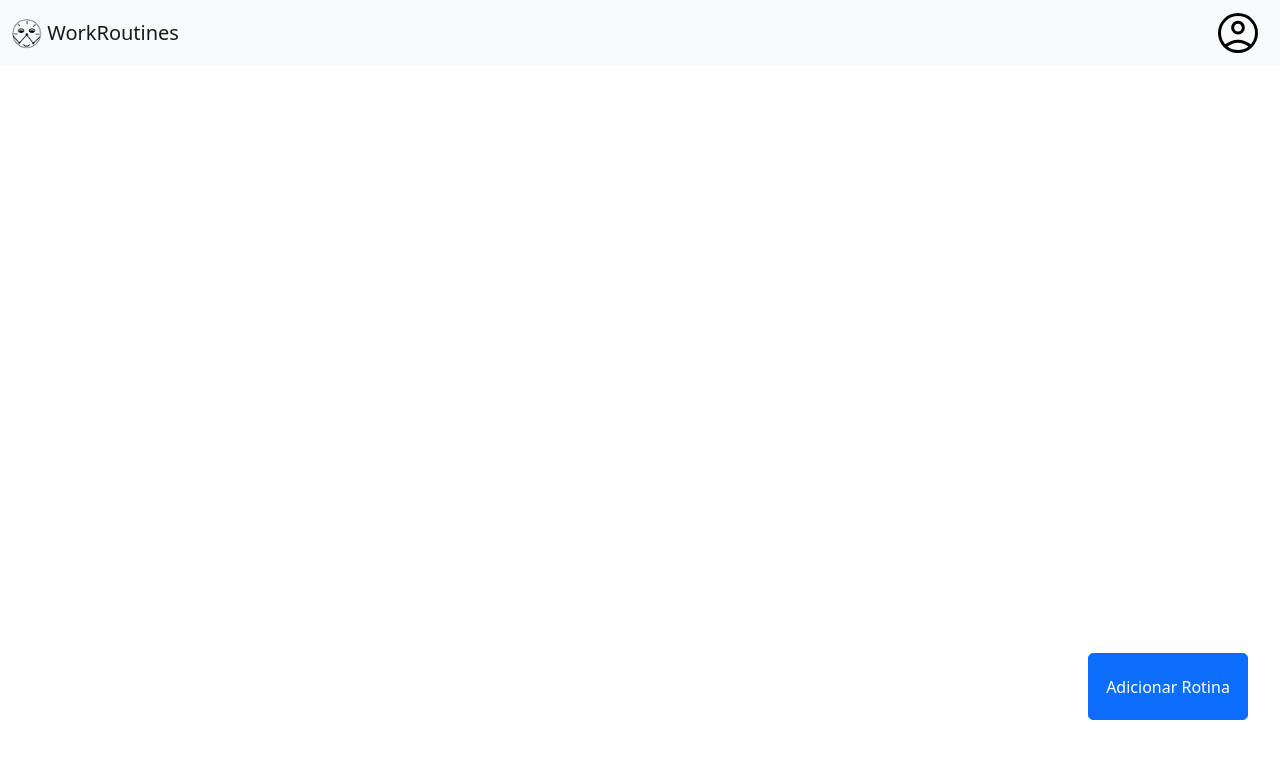
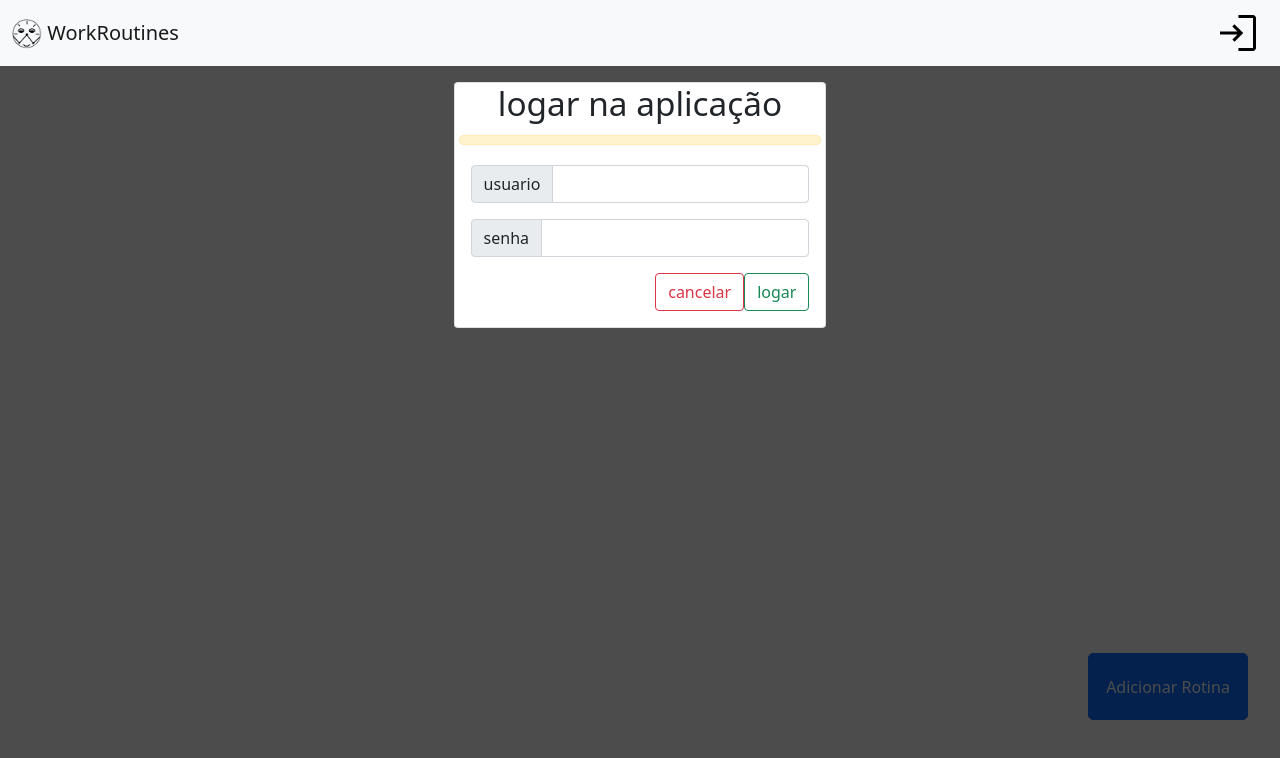
Before and after one commit to sebasthub/workRoutines, a plain HTML site: page index.html in a window 1280 px wide. Both pictures are taken after a click on the button 1238 px from the left and 33 px from the top of the page. Drawn offline with nearby package versions, Linux system fonts and the light colour scheme.

Commit message:
deslogar

```diff
--- a/assets/js/main.js
+++ b/assets/js/main.js
@@ -1,19 +1,24 @@
 (function() {
   const content = document.querySelector('.content');
   let user = load('usuario') != null ? load('usuario') : null;
-  let tempos = buscarTempos(user.id) != null ? buscarTempos(user.id) : [];
+  let tempos = user != null ? buscarTempos(user.id) : [];
   let trava = false;
   iniciaPrograma()
   document.addEventListener('click',function (e){
     const el = e.target;
     if(el.classList.contains('logar')){
-      const usuario = document.querySelector('.usuario');
-      const senha = document.querySelector('.senha');
-      login(usuario.value+senha.value);
+        const usuario = document.querySelector('.usuario');
+        const senha = document.querySelector('.senha');
+        login(usuario.value+senha.value);
     }
     if(el.classList.contains('Chama-Login')){
-      manipulaFundoPreto(true,content);
-      content.appendChild(criaLogin());
+      if (user != null) {
+        save('usuario',null);
+        window.location.href = "index.html";
+      }else {
+        manipulaFundoPreto(true,content);
+        content.appendChild(criaLogin());
+      }
     }
     if(el.classList.contains('chama-criador')){
       console.log('apertado');
@@ -56,6 +61,9 @@
     let counter = 0;
     const divTimers = document.querySelector('.divTimers');
     divTimers.innerHTML = '';
+    if (user == null) {
+      document.getElementById('imagemLogin').src = `assets/img/login_FILL0_wght400_GRAD0_opsz48.svg`
+    }
     console.log(tempos);
     if (tempos){
       for (const obj of tempos) {
--- a/index.html
+++ b/index.html
@@ -18,7 +18,7 @@
           <img src="assets/img/logoCursed.png" alt="" width="30" height="30" class="d-inline-block align-text-top">
           WorkRoutines
         </a>
-        <button class="login-button"><img class="Chama-Login" src="assets/img/account_circle_FILL0_wght400_GRAD0_opsz48.svg"></button>
+        <button class="login-button"><img class="Chama-Login" id="imagemLogin" src="assets/img/logout_FILL0_wght400_GRAD0_opsz48.svg"></button>
       </div>
     </nav>
   </header>
```
Also changed, not shown: assets/img/login_FILL0_wght400_GRAD0_opsz48.svg (added), assets/img/logout_FILL0_wght400_GRAD0_opsz48.svg (added).
